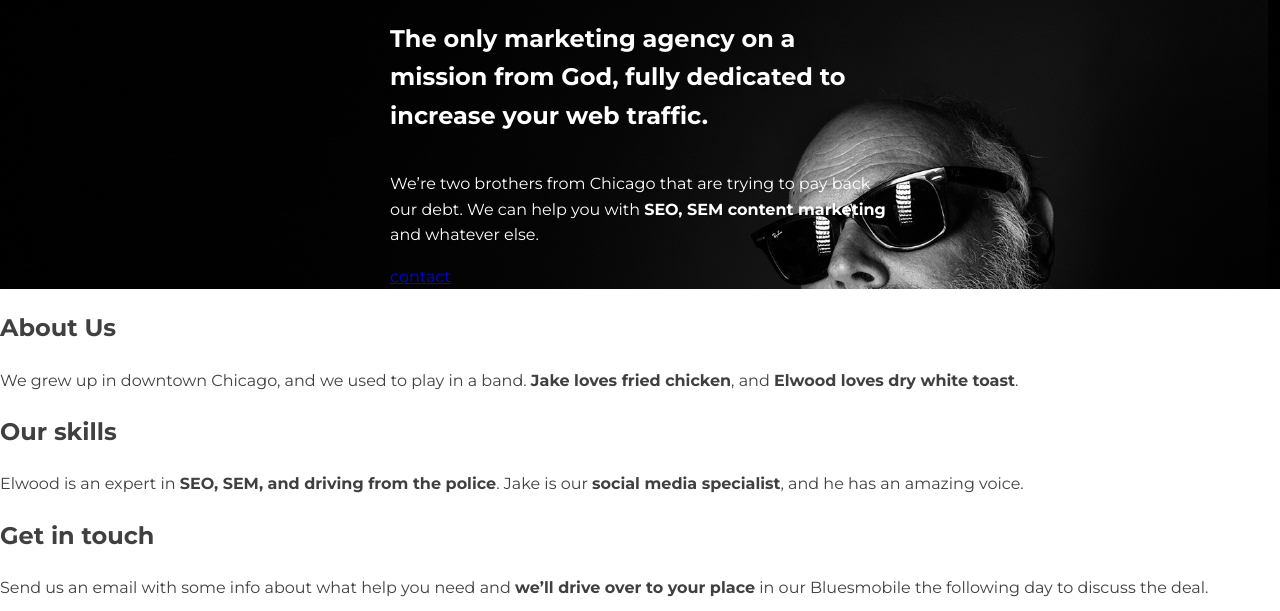
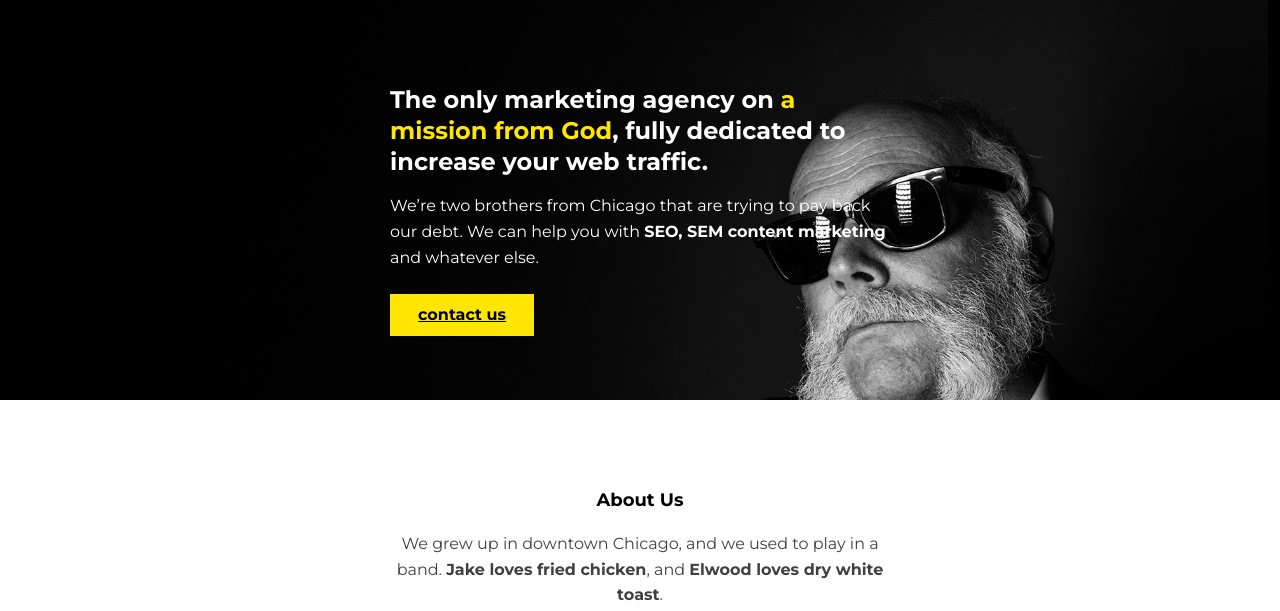
Before and after one commit to plaxamana/jake-elwood-agency, a plain HTML site: page index.html in a window 1280 px wide. Shown: the top 611 px of the page. Drawn offline with Linux system fonts and the light colour scheme; a web font is replaced by a local one.

Commit message:
added info section

```diff
--- a/css/style.css
+++ b/css/style.css
@@ -9,23 +9,78 @@ body {
   margin: 0;
 }
 
+/* ====================
+    Typrography
+======================= */
+
 h1,
 h2,
 strong {
   font-weight: 700;
 }
 
+.accent-color {
+  color: #FFE600;
+}
+
+.hero-title {
+  font-size: 1.5rem;
+  line-height: 1.3;
+  margin-bottom: 0;
+}
+
+.section-title {
+  font-size: 1.125rem;
+  color: #000;
+  margin-top: 1.25em;
+}
+
+/* buttons */
+
+.btn {
+  padding: .5em 1.75em;
+  font-weight: 700;
+  margin-top: .5em;
+}
+
+.btn-primary {
+  background: #FFE600;
+  color: #000;
+  justify-self: start;
+}
+
 /* ====================
-    hero area
+    General layout
+======================= */
+
+.main-grid {
+  display: grid;
+  grid-template-columns: minmax(1em, 1fr) minmax(0px, 500px) minmax(1em, 1fr);
+}
+
+/* ====================
+    Hero area
 ======================= */
 
 .hero {
-  display: grid;
-  grid-template-columns: minmax(1em, 1fr) minmax(0px, 500px) minmax(1em, 1fr);
   background-image: url(../img/hero-bg.jpg);
+  padding: 4em 0;
   color: #FFF;
 }
 
 .hero > * {
   grid-column: 2 / -2;
 }
+
+/* ====================
+    Info section
+======================= */
+
+.info {
+  padding: 4em 0;
+  text-align: center;
+}
+
+.col {
+  grid-column: 2 / -2;
+}
--- a/index.html
+++ b/index.html
@@ -42,7 +42,7 @@
         dedicated to increase your web traffic. </h1>
       <p class="subtitle">We’re two brothers from Chicago that are trying to pay back our debt. We can help you with
         <strong>SEO, SEM content marketing</strong> and whatever else.</p>
-      <a href="index.html" class="btn btn-primary">contact</a>
+      <a href="index.html" class="btn btn-primary">contact us</a>
     </section>
 
     <section class="info main-grid">
```
